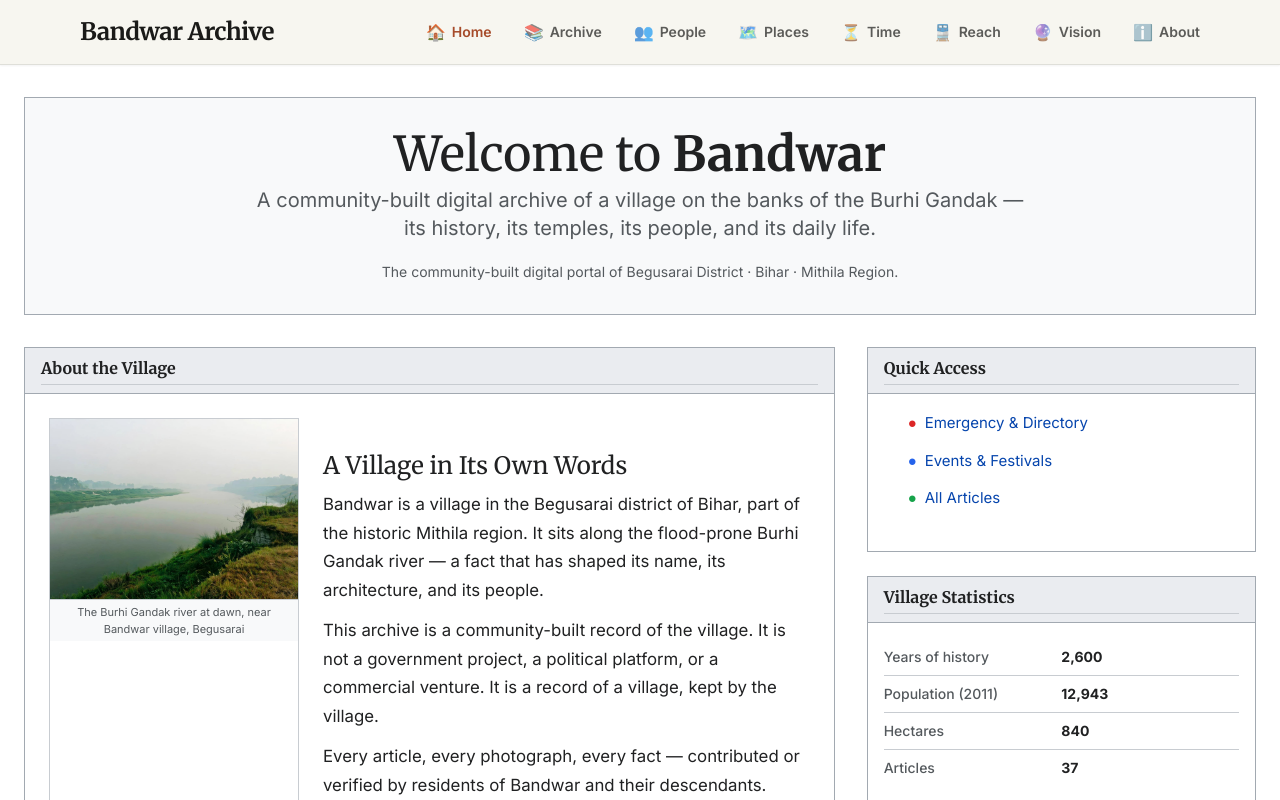
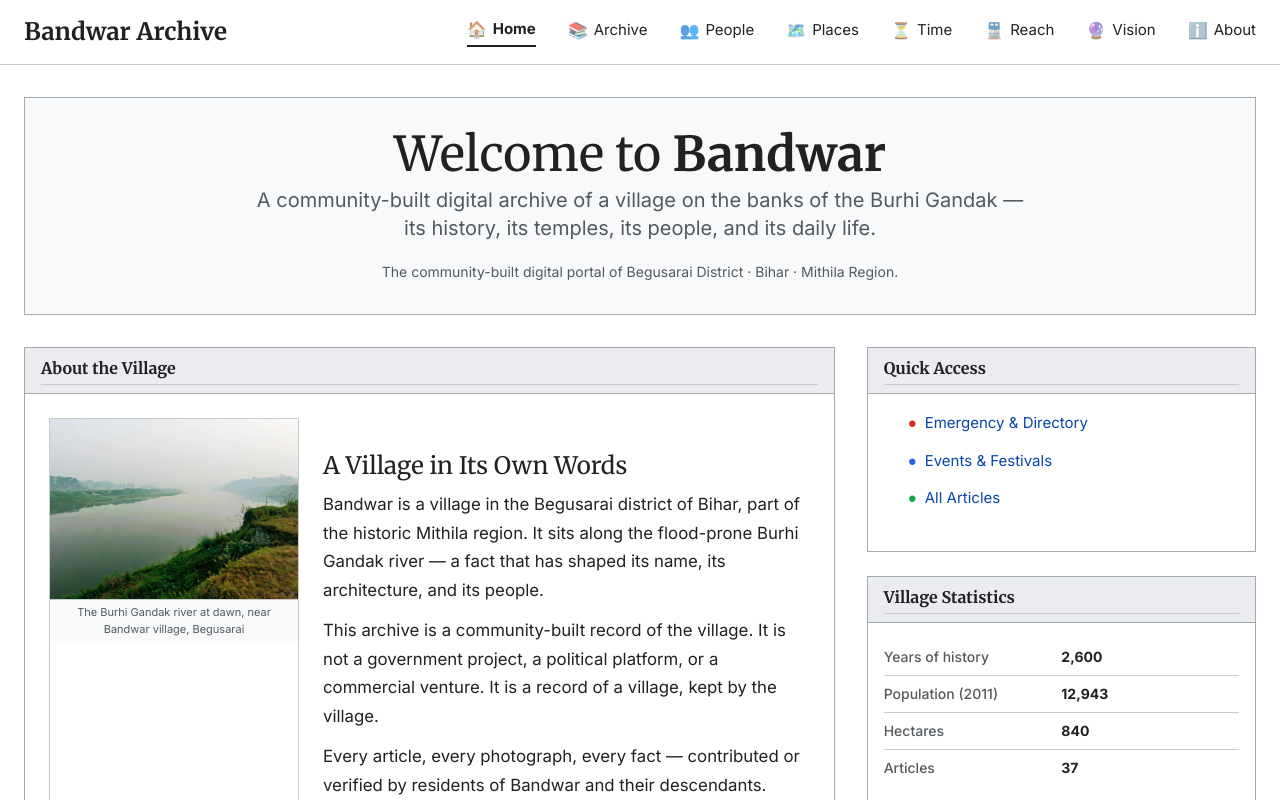
Before and after one commit to ravirajhere/Bandwar, a Next.js app: page / in a window 1280 px wide. Shown: the top 800 px of the page. Built offline with nearby package versions, Linux system fonts and the light colour scheme.

Commit message:
Update Header.tsx

```diff
--- a/src/components/layout/Header.tsx
+++ b/src/components/layout/Header.tsx
@@ -2,23 +2,24 @@
 
 import { useState } from "react";
 import Link from "next/link";
-import { usePathname } from "next/navigation"; // 👈 Active link ke liye
+import { usePathname } from "next/navigation";
 import { MasterConfig } from "@/lib/schema";
-import { Menu, X } from "lucide-react"; // 👈 Professional Icons
+import { Menu, X } from "lucide-react";
 
 export function Header({ config }: { config: MasterConfig }) {
   const [isOpen, setIsOpen] = useState(false);
-  const pathname = usePathname(); // Current URL check karne ke liye
+  const pathname = usePathname();
 
   return (
-    <header className="sticky top-0 z-50 bg-paper/90 backdrop-blur-md border-b border-primary/10 shadow-sm">
-      <div className="max-w-6xl mx-auto px-4 h-16 flex items-center justify-between">
+    // Wikipedia Style: Solid White Background, Thin Grey Border at bottom, No Blur
+    <header className="sticky top-0 z-50 bg-wiki-bg border-b border-wiki-border-light">
+      <div className="max-w-[1400px] mx-auto px-4 md:px-6 h-16 flex items-center justify-between">
 
-        {/* Logo / Site Name */}
+        {/* Logo / Site Name (Wikipedia uses Serif for the main logo) */}
         <Link
           href="/"
-          className="font-serif text-2xl font-bold text-primary tracking-tight hover:opacity-80 transition-opacity"
-          onClick={() => setIsOpen(false)} // Mobile menu close on logo click
+          className="font-serif text-2xl font-bold text-wiki-text hover:text-black transition-colors"
+          onClick={() => setIsOpen(false)}
         >
           {config.site.name}
         </Link>
@@ -26,20 +27,19 @@ export function Header({ config }: { config: MasterConfig }) {
         {/* Desktop Nav */}
         <nav className="hidden md:flex items-center gap-8" aria-label="Main Navigation">
           {config.nav.map((item) => {
-            // Check if current path matches the link
             const isActive = pathname === item.href;
 
             return (
               <Link
                 key={item.href}
                 href={item.href}
-                className={`text-sm font-semibold transition-colors flex items-center gap-1.5 ${
+                className={`text-[15px] transition-colors flex items-center gap-1.5 pb-1 ${
                   isActive
-                    ? "text-warn" // Active link color (Terracotta)
-                    : "text-primary/70 hover:text-accent" // Normal & Hover color
+                    ? "text-wiki-text font-bold border-b-2 border-wiki-text" // Active state: Bold + Underline
+                    : "text-wiki-text hover:text-wiki-link hover:underline" // Hover state: Wiki Blue
                 }`}
               >
-                <span className="text-base" aria-hidden="true">{item.icon}</span>
+                <span className="text-base opacity-70" aria-hidden="true">{item.icon}</span>
                 {item.label}
               </Link>
             );
@@ -48,20 +48,20 @@ export function Header({ config }: { config: MasterConfig }) {
 
         {/* Mobile Menu Button */}
         <button
-          className="md:hidden p-2 text-primary hover:bg-surface rounded-md transition-colors focus:outline-none focus-visible:ring-2 focus-visible:ring-accent"
+          className="md:hidden p-2 text-wiki-text hover:bg-wiki-bg-alt rounded-sm transition-colors focus:outline-none focus-visible:ring-2 focus-visible:ring-wiki-link"
           onClick={() => setIsOpen(!isOpen)}
           aria-label={isOpen ? "Close menu" : "Open menu"}
-          aria-expanded={isOpen}         // 👈 Accessibility
-          aria-controls="mobile-menu"    // 👈 Accessibility
+          aria-expanded={isOpen}
+          aria-controls="mobile-menu"
         >
-          {isOpen ? <X size={24} strokeWidth={2.5} /> : <Menu size={24} strokeWidth={2.5} />}
+          {isOpen ? <X size={24} strokeWidth={2} /> : <Menu size={24} strokeWidth={2} />}
         </button>
       </div>
 
-      {/* Mobile Nav Dropdown (Smooth Animation) */}
+      {/* Mobile Nav Dropdown */}
       <div
         id="mobile-menu"
-        className={`md:hidden overflow-hidden transition-all duration-300 ease-in-out bg-paper border-b border-primary/10 ${
+        className={`md:hidden overflow-hidden transition-all duration-300 ease-in-out bg-wiki-bg-alt border-b border-wiki-border-light ${
           isOpen ? "max-h-96 opacity-100" : "max-h-0 opacity-0"
         }`}
       >
@@ -74,13 +74,13 @@ export function Header({ config }: { config: MasterConfig }) {
                 key={item.href}
                 href={item.href}
                 onClick={() => setIsOpen(false)}
-                className={`text-base font-medium py-3 flex items-center gap-3 border-b border-primary/5 last:border-0 transition-colors ${
+                className={`text-[15px] py-3 flex items-center gap-3 border-b border-wiki-border-light last:border-0 transition-colors ${
                   isActive
-                    ? "text-warn font-bold"
-                    : "text-primary/80 hover:text-accent"
+                    ? "text-wiki-text font-bold bg-wiki-bg"
+                    : "text-wiki-text hover:text-wiki-link"
                 }`}
               >
-                <span className="text-xl" aria-hidden="true">{item.icon}</span>
+                <span className="text-lg opacity-70" aria-hidden="true">{item.icon}</span>
                 {item.label}
               </Link>
             );
```
